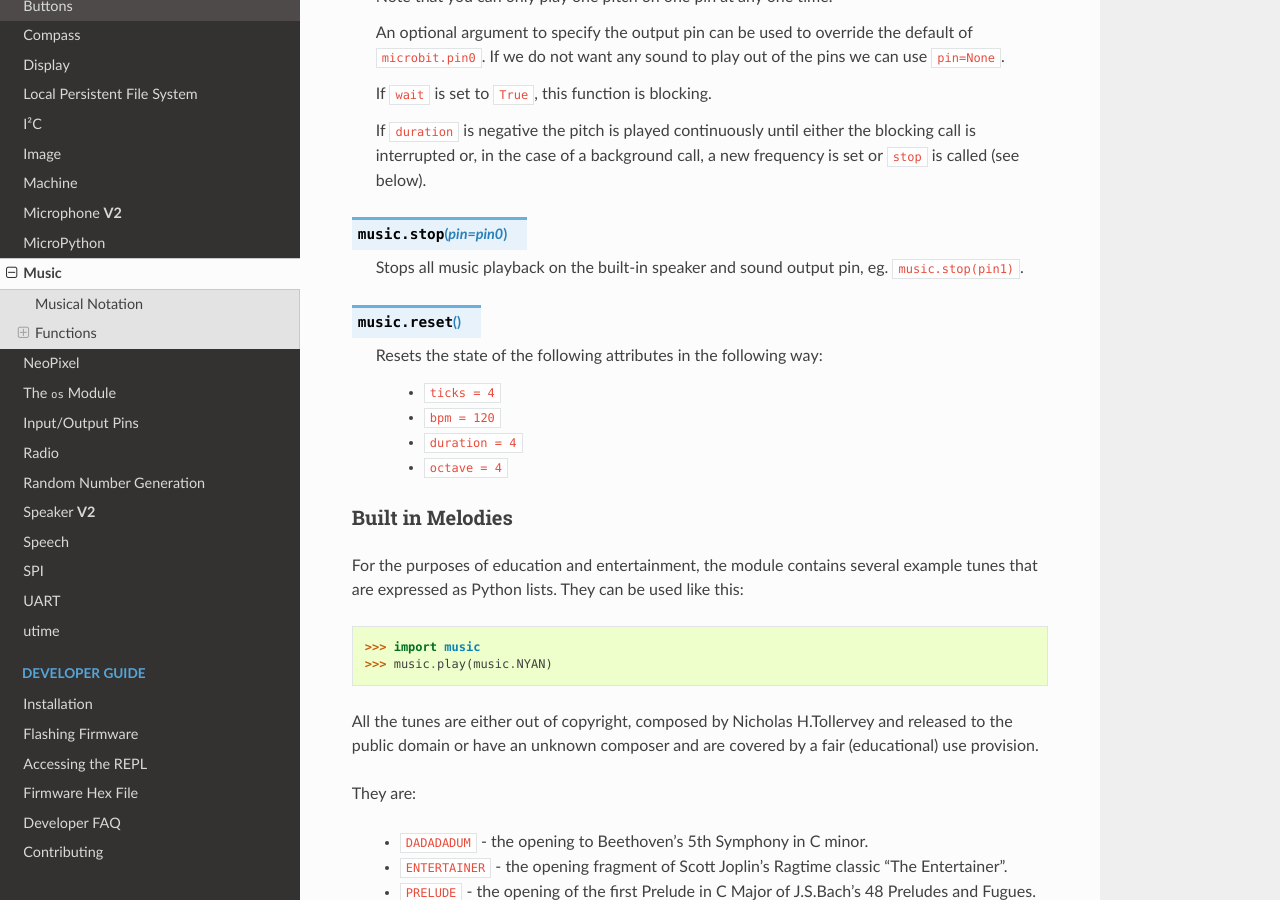
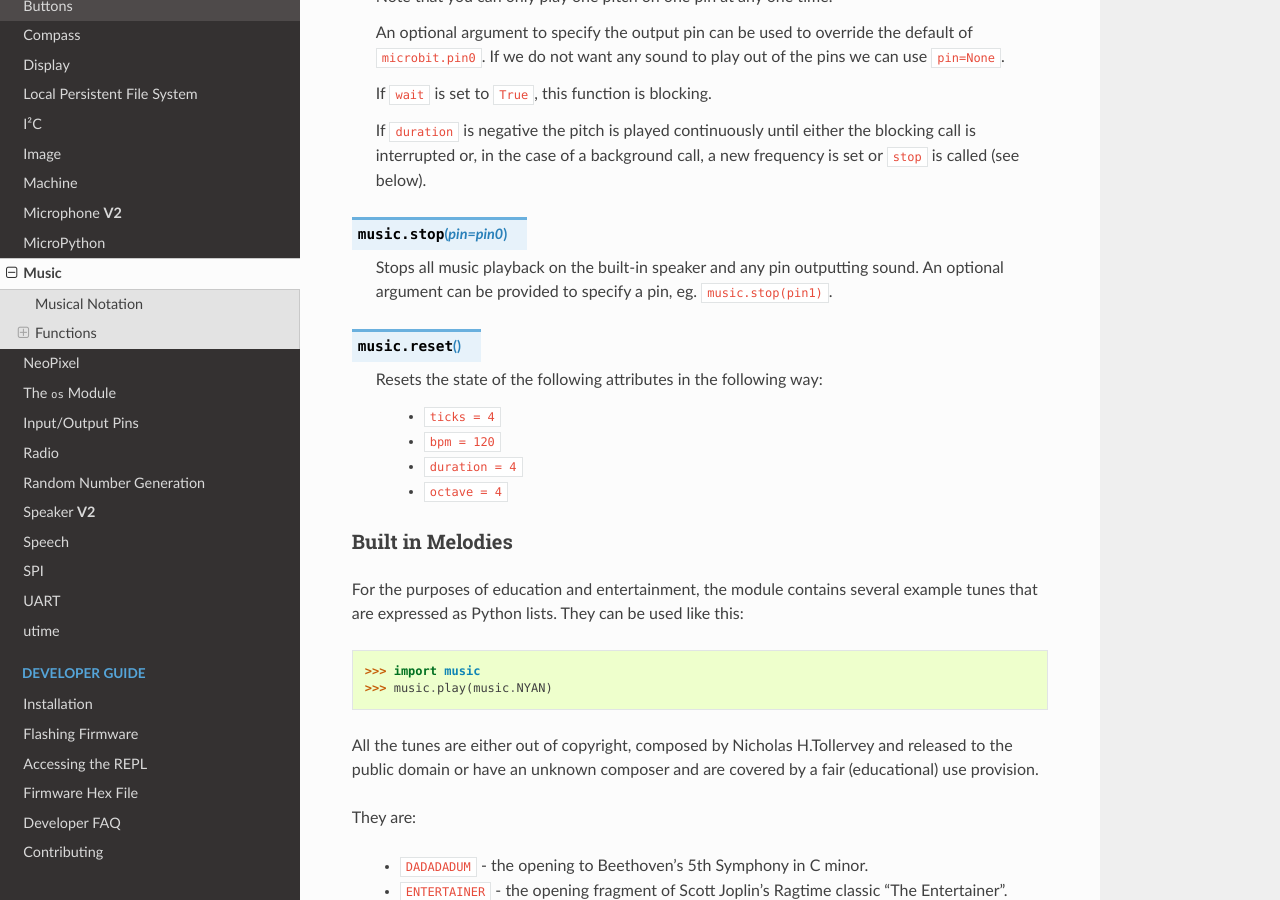
Before and after one commit to bbcmicrobit/micropython, a Sphinx documentation site: the page built from docs/music.rst, in a window 1280 px wide and 900 px high, scrolled down 2848 px. Built offline with Sphinx 7.4.7 and the Read the Docs theme 2.0.0, drawn with Linux system fonts in a browser that asks for light colours.

Commit message:
Update docs/music.rst

```diff
--- a/docs/music.rst
+++ b/docs/music.rst
@@ -122,7 +122,8 @@ Functions
 
 .. py:function:: stop(pin=pin0)
 
-    Stops all music playback on the built-in speaker and sound output pin, eg.
+    Stops all music playback on the built-in speaker and any pin outputting
+    sound. An optional argument can be provided to specify a pin, eg.
     ``music.stop(pin1)``.
 
 .. py:function:: reset()
```
